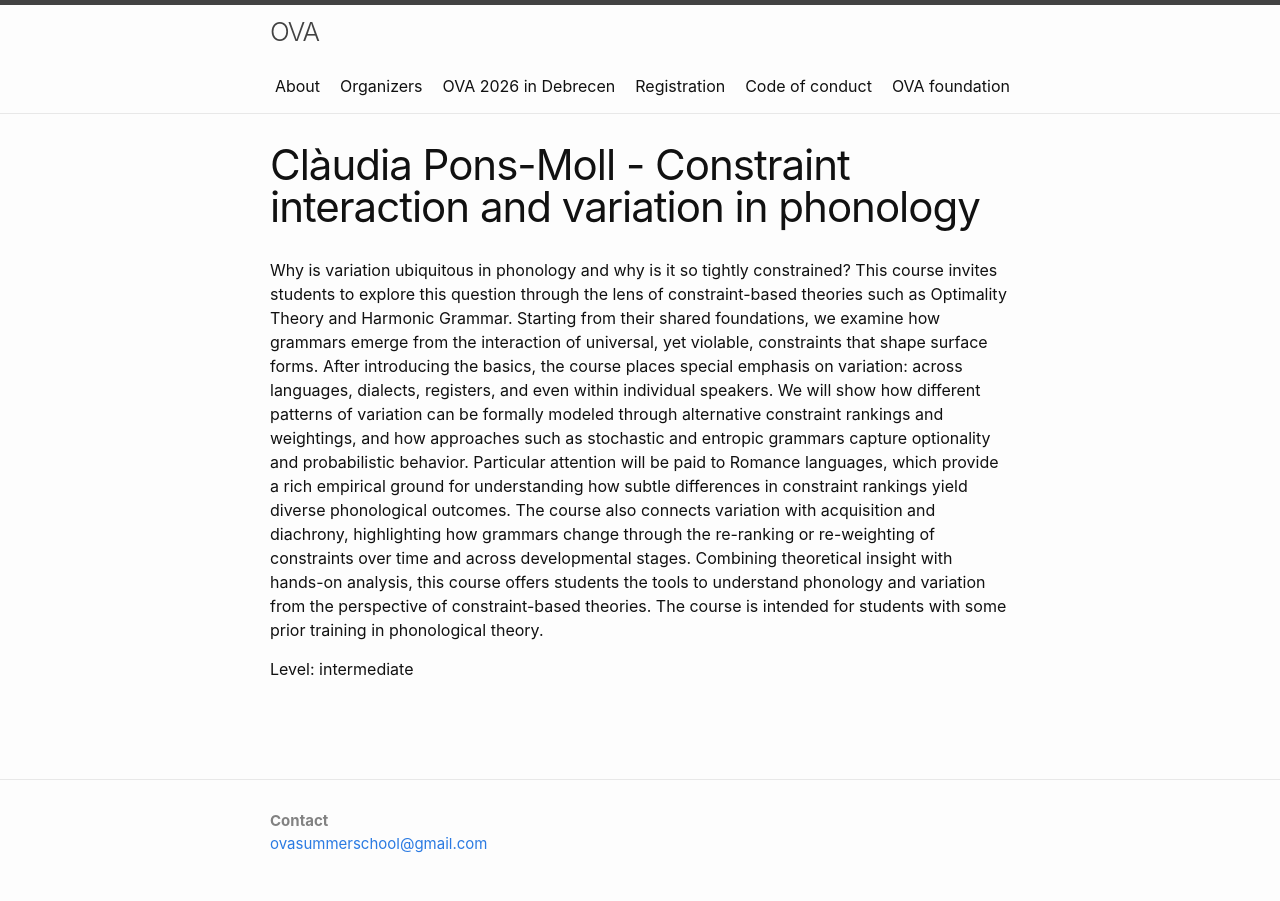
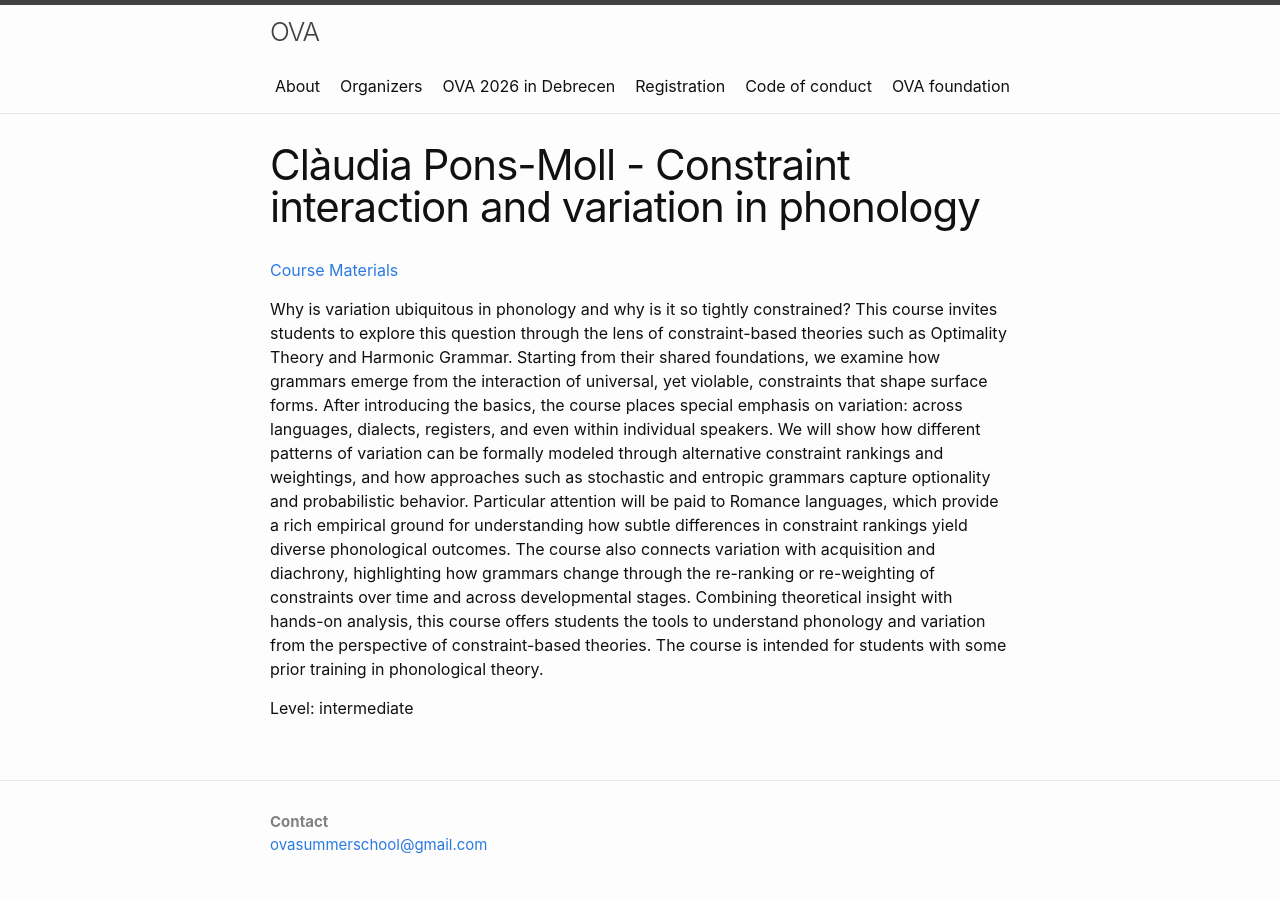
Before and after one commit to ovaschool/ovaschool.github.io, a Jekyll site: the page built from staticpages/ova2026-ponsmoll.markdown, in a window 1280 px wide. Built offline with Jekyll 4.4.1, drawn with Linux system fonts in a browser that asks for light colours.

Commit message:
Update ova2026-ponsmoll.markdown

```diff
--- a/staticpages/ova2026-ponsmoll.markdown
+++ b/staticpages/ova2026-ponsmoll.markdown
@@ -5,6 +5,8 @@ permalink: ova2026-ponsmoll
 exclude: true
 ---
 
+[Course Materials](https://drive.google.com/drive/folders/1SCOWwZQEe9Heqein6NTgLnuCI2YPT9Bz?usp=sharing)
+
 Why is variation ubiquitous in phonology and why is it so tightly constrained? This course invites students to explore this question through the lens of constraint-based theories such as Optimality Theory and Harmonic Grammar. Starting from their shared foundations, we examine how grammars emerge from the interaction of universal, yet violable, constraints that shape surface forms. After introducing the basics, the course places special emphasis on variation: across languages, dialects, registers, and even within individual speakers. We will show how different patterns of variation can be formally modeled through alternative constraint rankings and weightings, and how approaches such as stochastic and entropic grammars capture optionality and probabilistic behavior. Particular attention will be paid to Romance languages, which provide a rich empirical ground for understanding how subtle differences in constraint rankings yield diverse phonological outcomes. The course also connects variation with acquisition and diachrony, highlighting how grammars change through the re-ranking or re-weighting of constraints over time and across developmental stages. Combining theoretical insight with hands-on analysis, this course offers students the tools to understand phonology and variation from the perspective of constraint-based theories. The course is intended for students with some prior training in phonological theory.
 
 Level: intermediate
```
